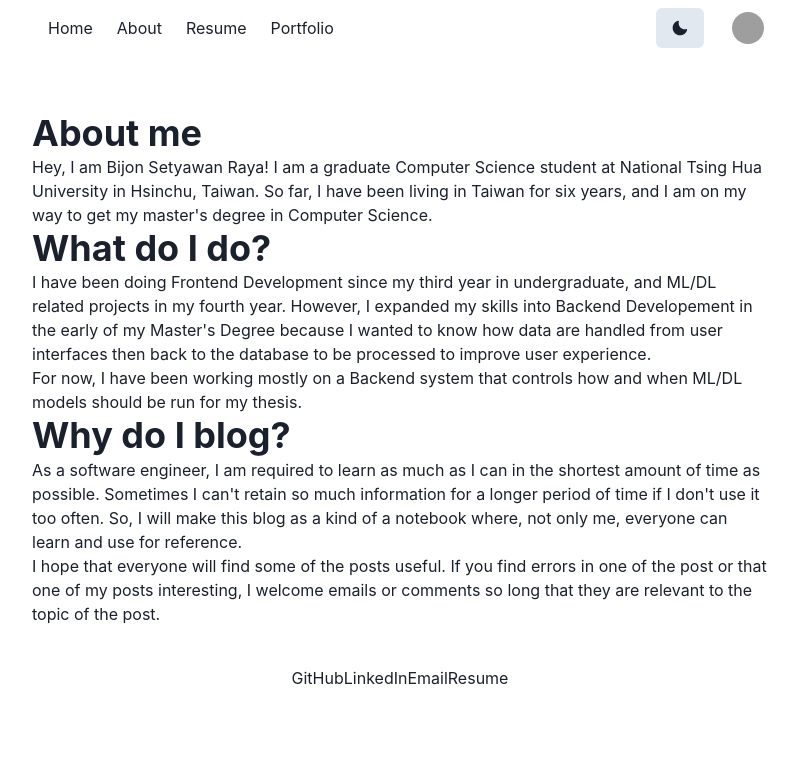
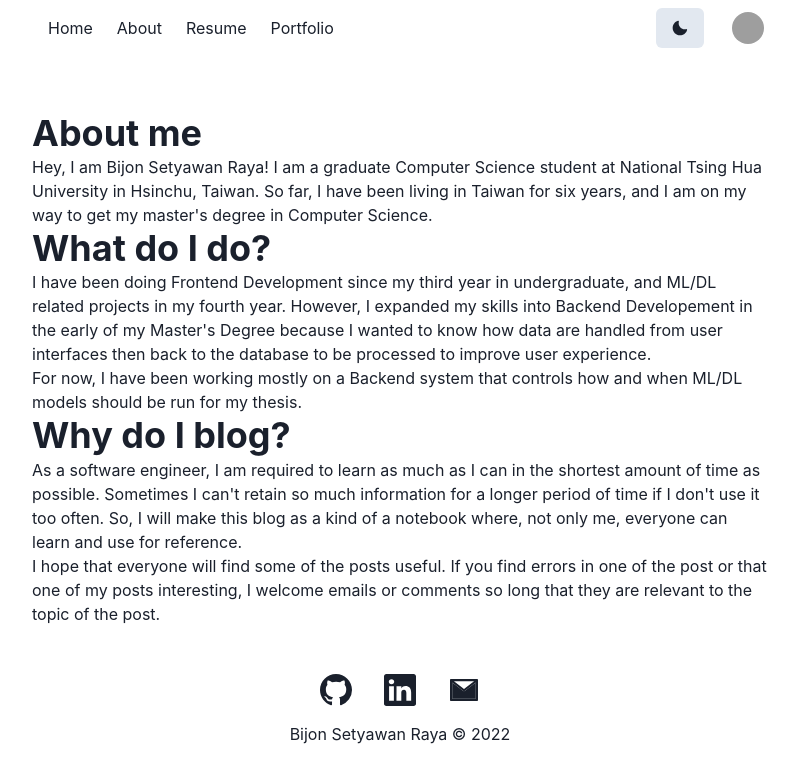
Before and after one commit to bsraya/bsraya, a Next.js app: page /about in a window 1280 px wide. Shown: the top 782 px of the page, without its empty margins (240-1038 px from the left). Built offline with nearby package versions, Linux system fonts and the light colour scheme; grey boxes are pictures that could not be loaded.

Commit message:
feat: footer icons and author

```diff
--- a/components/Footer.tsx
+++ b/components/Footer.tsx
@@ -1,33 +1,48 @@
-import { Flex } from '@chakra-ui/react'
-import Link from 'next/link'
+import { Flex, Link, useColorModeValue } from '@chakra-ui/react'
+import NextLink from 'next/link'
+import { BsGithub, BsLinkedin } from 'react-icons/bs'
+import { AiTwotoneMail } from 'react-icons/ai'
 
 const Footer: React.FC = () => {
+    const size = '2rem'
     const link = [
         {
-            name: 'GitHub',
+            icon: <BsGithub style={{ fontSize: size }} />,
             url: 'https://github.com/bsraya',
         },
         {
-            name: 'LinkedIn',
+            icon: <BsLinkedin style={{ fontSize: size }} />,
             url: 'https://www.linkedin.com/in/bijonsetyawan/'
         },
         {
-            name: 'Email',
-            url: 'nathan.setyawan96@gmail.com'
+            icon: <AiTwotoneMail style={{ fontSize: size }} />,
+            url: 'mailto:nathan.setyawan96@gmail.com',
         },
-        {
-            name: 'Resume',
-            url: '...'
-        }
     ]
+
     return (
-        <Flex as="footer" mt={10}>
+        <Flex as="footer" mt={10} direction="column" align="center">
             <Flex maxW="container.md" mx="auto">
-                {link.map(({ name, url }) => (
-                    <Link href={url} key={name} passHref={true}>
-                        <a>{name}</a>
+                {link.map((item, index) => (
+                    <Link
+                        key={index}
+                        as="a"
+                        px={4}
+                        py={2}
+                        rounded={'md'}
+                        _hover={{
+                            textDecoration: 'none',
+                            bg: useColorModeValue('gray.200', 'gray.700'),
+                        }}
+                    >
+                        <NextLink href={item.url} passHref={true}>
+                            {item.icon}
+                        </NextLink>
                     </Link>
                 ))}
+            </Flex>
+            <Flex as="p" mt={2}>
+                Bijon Setyawan Raya © {new Date().getFullYear()}
             </Flex>
         </Flex>
     );
```
